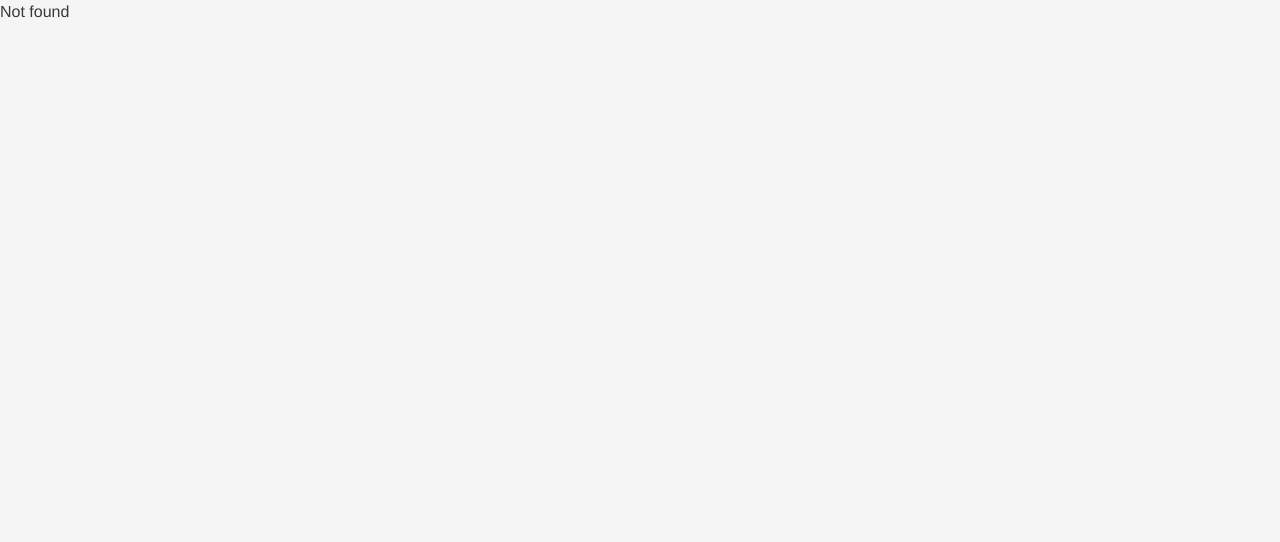
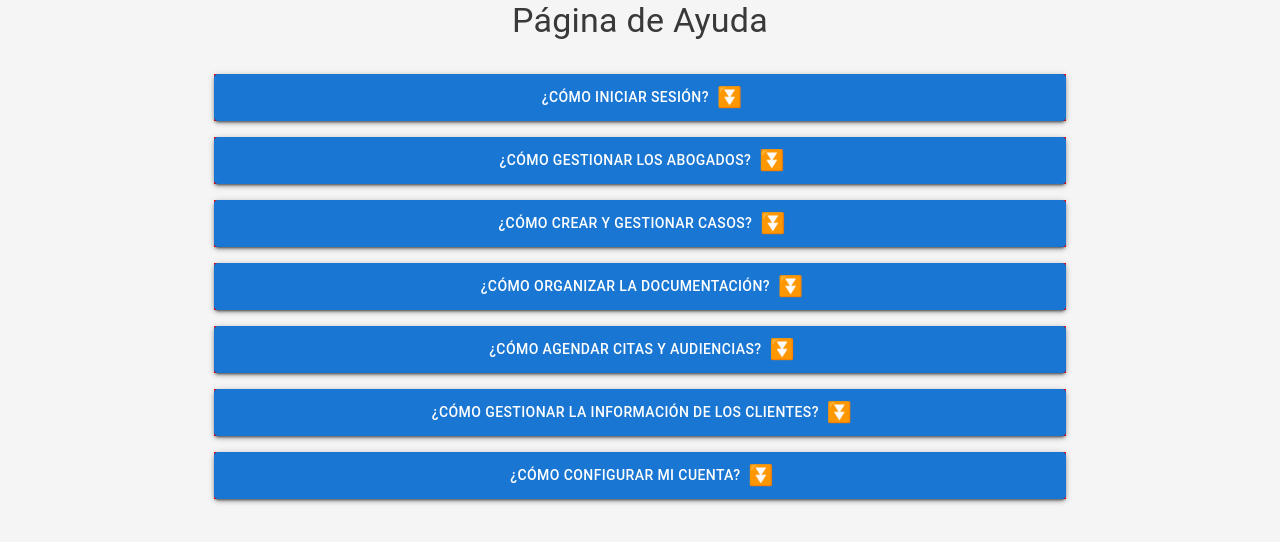
Before and after one commit to No-Country-simulation/s17-09-n-node-react, a React (Vite) app in the folder client/: page /help in a window 1280 px wide. Before the commit this address had no page. Shown: the top 542 px of the page. Built offline with nearby package versions, Linux system fonts and the light colour scheme.

Commit message:
agrego pagina de ayuda

```diff
--- a/client/src/App.tsx
+++ b/client/src/App.tsx
@@ -8,6 +8,7 @@ import { LoginPage, RegisterPage } from './modules/auth'
 import ProfilePage from './modules/auth/pages/ProfilePage'
 
 import './App.css'
+import HelpPage from './modules/auth/pages/Help'
 
 const router = createBrowserRouter([
   {
@@ -15,6 +16,10 @@ const router = createBrowserRouter([
     element: <p>Aquí debería ir la landing page</p>,
     errorElement: <p>Not found</p>,
     children: [],
+  },
+  {
+    path: '/help',
+    element: <HelpPage />,
   },
   {
     path: '/login',
--- a/client/src/modules/auth/components/Sign-up.tsx
+++ b/client/src/modules/auth/components/Sign-up.tsx
@@ -223,7 +223,7 @@ const Register = () => {
               {error}
             </Alert>
           )}
-          <Button type='submit' variant='contained' color='primary' fullWidth>
+          <Button type='submit' variant='contained' color='inherit' sx={{backgroundColor: "#424769", color: "black"}} fullWidth>
             Registrarse
           </Button>
         </form>
@@ -235,7 +235,7 @@ const Register = () => {
           ¿Ya tienes una cuenta?{' '}
           <Link
             to='/login'
-            style={{ color: '#1976d2', textDecoration: 'none' }}
+            style={{ color: '#424769', textDecoration: 'none' }}
           >
             Inicia sesión
           </Link>
--- a/client/src/modules/auth/layout/AuthLayout.tsx
+++ b/client/src/modules/auth/layout/AuthLayout.tsx
@@ -2,7 +2,6 @@ import React from 'react'
 import styled from 'styled-components'
 import { useLocation, Link } from 'react-router-dom'
 import { useThemeSwitcher } from '../../../hooks'
-import { lightTheme } from '../../../themes'
 
 const Navbar = styled.nav`
   position: sticky;
@@ -82,17 +81,17 @@ const AuthLayout: React.FC<{ children: React.ReactNode }> = ({ children }) => {
             {location.pathname === '/login' && (
               <>
                 <NavButton to='/help'>Ayuda</NavButton>
-                <NavButton to='/register'>Registro</NavButton>
+                <NavButton to='/register'>Registrate</NavButton>
               </>
             )}
             {location.pathname === '/register' && (
               <>
                 <NavButton to='/help'>Ayuda</NavButton>
-                <NavButton to='/login'>Login</NavButton>
+                <NavButton to='/login'>Ingresar</NavButton>
               </>
             )}
             <ThemeButton onClick={toggleTheme} style={{ marginLeft: '20px' }}>
-              {themeMode === lightTheme ? '🌙' : '☀️'}
+              {/* {themeMode === lightTheme ? '🌙' : '☀️'} */}
             </ThemeButton>
           </ButtonContainer>
         </Navbar>
--- /dev/null
+++ b/client/src/modules/auth/pages/Help.tsx
@@ -0,0 +1,75 @@
+import React, { useState } from 'react';
+import { Container, Typography, Button, Collapse, Paper, Box } from '@mui/material';
+
+
+const helpContent = [
+  {
+    question: "¿Cómo iniciar sesión?",
+    answer: "Para iniciar sesión, debes ingresar tu correo electrónico y contraseña en la página de inicio. Si aún no tienes una cuenta, puedes registrarte en la página de registro."
+  },
+  {
+    question: "¿Cómo gestionar los abogados?",
+    answer: "Como administrador, puedes gestionar los perfiles de los abogados desde el panel de administración. Ahí podrás agregar, modificar o eliminar abogados según sea necesario."
+  },
+  {
+    question: "¿Cómo crear y gestionar casos?",
+    answer: "Para crear y gestionar casos, navega a la sección de casos. Desde allí podrás agregar nuevos casos, adjuntar documentos y actualizar el estado del caso según corresponda."
+  },
+  {
+    question: "¿Cómo organizar la documentación?",
+    answer: "Puedes subir, descargar y organizar documentos en la sección de documentación asociada a cada caso. Asegúrate de clasificar los documentos adecuadamente para un acceso más eficiente."
+  },
+  {
+    question: "¿Cómo agendar citas y audiencias?",
+    answer: "Utiliza el calendario integrado para agendar citas y audiencias. También puedes configurar notificaciones para recordatorios de eventos importantes."
+  },
+  {
+    question: "¿Cómo gestionar la información de los clientes?",
+    answer: "La información de los clientes se puede gestionar desde el panel de clientes, donde podrás actualizar datos de contacto y historial de casos."
+  },
+  {
+    question: "¿Cómo configurar mi cuenta?",
+    answer: "Puedes personalizar la configuración de tu cuenta desde el menú de configuración, donde puedes cambiar tu contraseña y ajustar las preferencias de notificación."
+  },
+];
+
+const HelpPage: React.FC = () => {
+  const [openIndex, setOpenIndex] = useState<number | null>(null);
+
+  const handleToggle = (index: number) => {
+    setOpenIndex(openIndex === index ? null : index);
+  };
+
+  return (
+    <Container maxWidth="md">
+      <Typography variant="h4" gutterBottom align="center">
+        Página de Ayuda
+      </Typography>
+      <Box my={4}>
+        {helpContent.map((item, index) => (
+          <Paper key={index} elevation={3} style={{ marginBottom: '1rem' }}>
+      <div     style={{backgroundColor: "red"}} >
+            <Button
+              fullWidth
+              variant="contained"
+
+
+              onClick={() => handleToggle(index)}
+              endIcon={<button> ⏬ </button>}
+            >
+              {item.question}
+            </Button>
+            </div>
+            <Collapse in={openIndex === index}>
+              <Box p={2}>
+                <Typography variant="body1">{item.answer}</Typography>
+              </Box>
+            </Collapse>
+          </Paper>
+        ))}
+      </Box>
+    </Container>
+  );
+};
+
+export default HelpPage;
```
